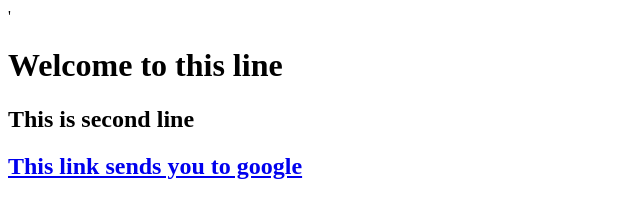
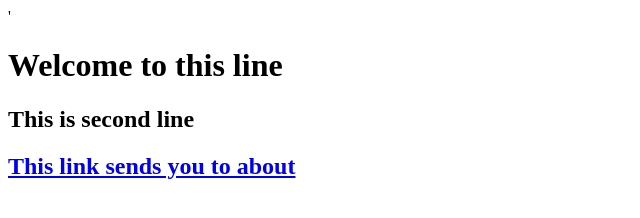
Before and after one commit to Kasperjhn/webZero, a plain HTML site: page index.html in a window 1280 px wide. Shown: the full height of the page, 0-640 px from the left. Drawn offline with Linux system fonts and the light colour scheme.

Commit message:
Update index.html

```diff
--- a/index.html
+++ b/index.html
@@ -11,7 +11,7 @@
     <div class="container">
         <h1> Welcome to this line </h1>
         <h2> This is second line </h2>
-        <a href="www.google.com"><h2> This link sends you to google</h2>
+        <a href="about.html"><h2> This link sends you to about</h2>
     </div>
 
 </body>
```
